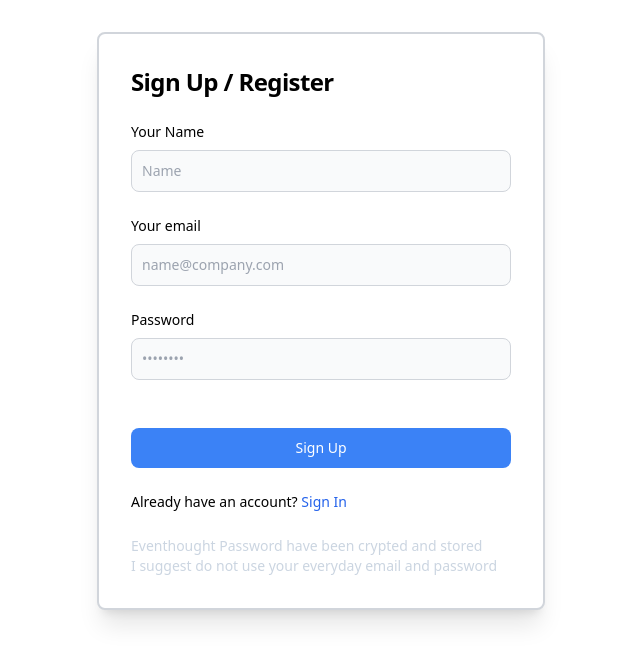
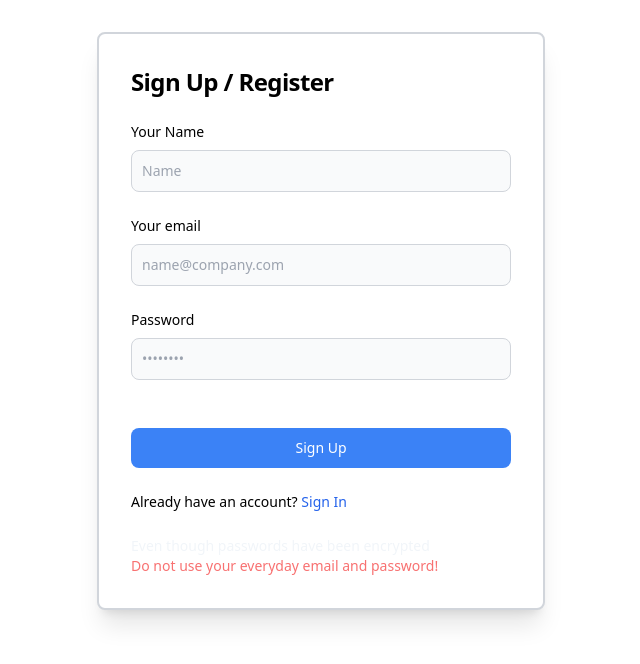
Before and after one commit to ToHe-MT/FaceRecognitionClient, a Next.js app: page /Components/Register/Register in a window 1280 px wide. Shown: the top 664 px of the page, without its empty margins (319-959 px from the left). Built offline with nearby package versions, Linux system fonts and the light colour scheme.

Commit message:
add test acount

```diff
--- a/src/pages/Components/Register/Register.js
+++ b/src/pages/Components/Register/Register.js
@@ -46,7 +46,7 @@ const Register = ({ onRouteChange }) => {
                     setError("Please Enter Valid Email, Name, and, Password")
                 }
             })
-            .catch(err=>console.log("Failed Fetch", err))
+            .catch(err => console.log("Failed Fetch", err))
     }
 
     return (
@@ -73,20 +73,23 @@ const Register = ({ onRouteChange }) => {
                         <span></span>
                         <div></div>
                         {error && <div>{error}</div>}
-                        {loading?
-                        <p className="mt-3 w-full bg-blue-500 hover:bg-blue-600 focus:ring-4 focus:outline-none focus:ring-primary-300 font-medium rounded-lg text-sm px-5 py-2.5 text-center text-white" >Loading ... </p>
-                        :
-                        <button onClick={onSubmitRegister} type="submit" className="mt-3 w-full bg-blue-500 hover:bg-blue-600 focus:ring-4 focus:outline-none focus:ring-primary-300 font-medium rounded-lg text-sm px-5 py-2.5 text-center text-white" >Sign Up</button>
-                    }
+                        {loading ?
+                            <p className="mt-3 w-full bg-blue-500 hover:bg-blue-600 focus:ring-4 focus:outline-none focus:ring-primary-300 font-medium rounded-lg text-sm px-5 py-2.5 text-center text-white" >Loading ... </p>
+                            :
+                            <button onClick={onSubmitRegister} type="submit" className="mt-3 w-full bg-blue-500 hover:bg-blue-600 focus:ring-4 focus:outline-none focus:ring-primary-300 font-medium rounded-lg text-sm px-5 py-2.5 text-center text-white" >Sign Up</button>
+                        }
                     </form>
                     <p className="text-sm font-light">
                         Already have an account? <a href="#" className="font-medium text-blue-600 hover:underline" onClick={() => onRouteChange('signin')}>Sign In</a>
                     </p>
-                    <p className="text-sm font-light text-slate-300 ">
-                            Eventhought Password have been crypted and stored
-                            <br/>
-                            I suggest do not use your everyday email and password
-                        </p>
+                    <p className="text-sm font-light text-slate-100 ">
+                        Even though passwords have been encrypted
+                        <br />
+                        <span className="text-red-400">
+
+                            Do not use your everyday email and password!
+                        </span>
+                    </p>
                 </div>
             </div>
         </div>
--- a/src/pages/Components/SignIn/SignIn.js
+++ b/src/pages/Components/SignIn/SignIn.js
@@ -80,7 +80,7 @@ const SignIn = ({ onRouteChange, loadUser }) => {
                         <p className="text-sm font-light">
                             Don’t have an account yet? <a href="#" className="font-medium text-blue-600 hover:underline" onClick={() => onRouteChange('register')}>Sign up</a>
                         </p>
-                        <p className="text-sm font-light text-slate-300 ">
+                        <p className="text-sm font-light text-slate-100 ">
                             Test account
                             <br/>
                             Email: test@gmail.com
```
